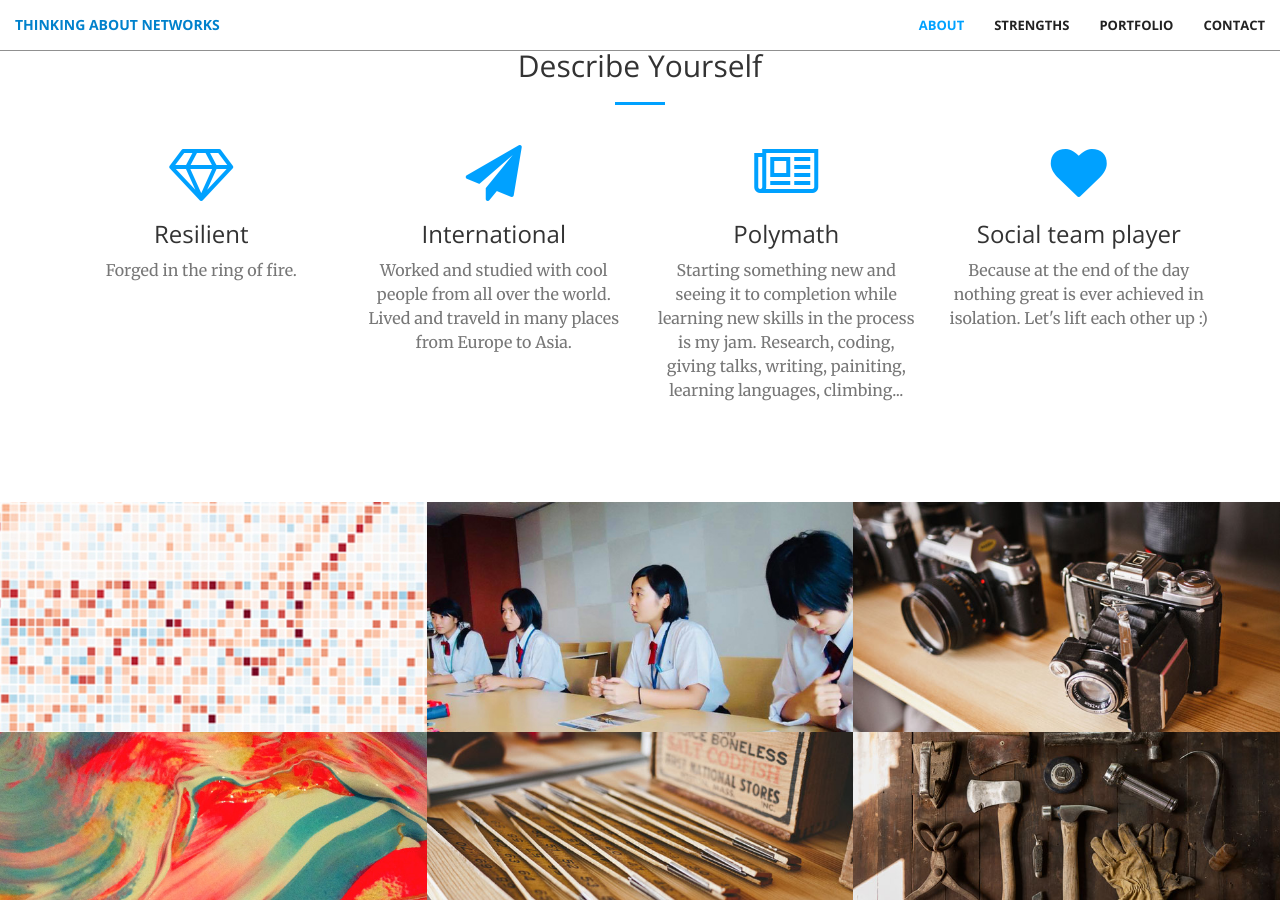
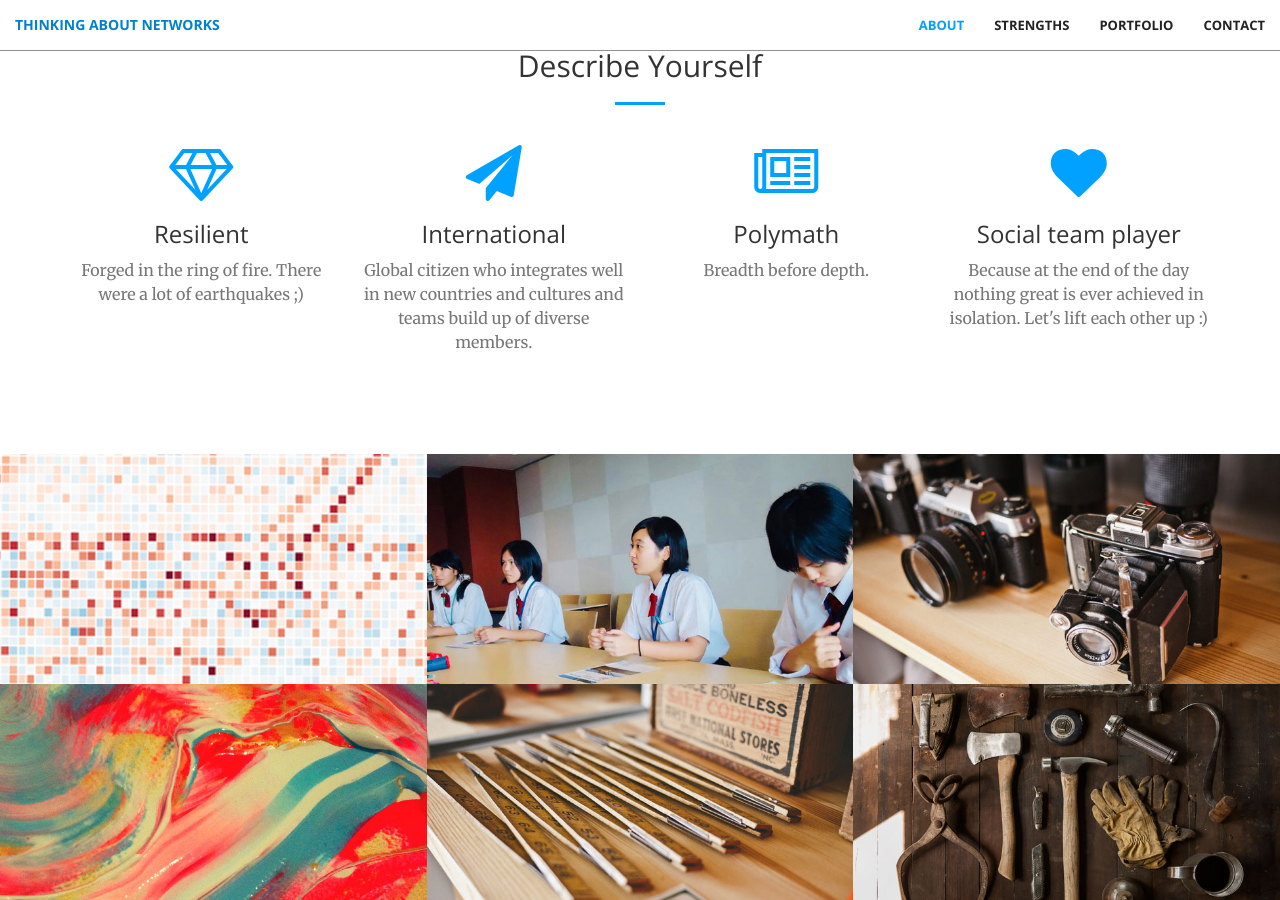
Before and after one commit to jvs--/jvs--.github.io, a Jekyll site: the page built from index.html, in a window 1280 px wide and 900 px high, scrolled down 2177 px. Built offline with Jekyll 4.4.1, drawn with Linux system fonts in a browser that asks for light colours.

Commit message:
edited descrition text

```diff
--- a/_includes/strength.html
+++ b/_includes/strength.html
@@ -13,24 +13,22 @@
                 <div class="service-box">
                     <i class="fa fa-4x fa-diamond wow bounceIn text-primary"></i>
                     <h3>Resilient</h3>
-                    <p class="text-muted">Forged in the ring of fire.</p>
+                    <p class="text-muted">Forged in the ring of fire. There were a lot of earthquakes ;)</p>
                 </div>
             </div>
             <div class="col-lg-3 col-md-6 text-center">
                 <div class="service-box">
                     <i class="fa fa-4x fa-paper-plane wow bounceIn text-primary" data-wow-delay=".1s"></i>
                     <h3>International</h3>
-                    <p class="text-muted">Worked and studied with cool people from all over the world. Lived and traveld
-                        in many places from Europe to Asia.</p>
+                    <p class="text-muted">Global citizen who integrates well in new countries and cultures and teams
+                        build up of diverse members.</p>
                 </div>
             </div>
             <div class="col-lg-3 col-md-6 text-center">
                 <div class="service-box">
                     <i class="fa fa-4x fa-newspaper-o wow bounceIn text-primary" data-wow-delay=".2s"></i>
                     <h3>Polymath</h3>
-                    <p class="text-muted">Starting something new and seeing it to completion while learning new skills
-                        in the process is my jam. Research, coding, giving talks, writing, painiting, learning
-                        languages, climbing...</p>
+                    <p class="text-muted">Breadth before depth.</p>
                 </div>
             </div>
             <div class="col-lg-3 col-md-6 text-center">
```
